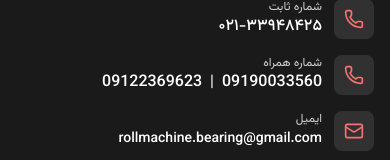
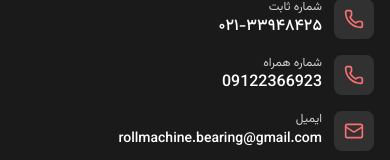
Before and after one commit to MhmdKh7/mohamadsite, a Next.js app: page / in a window 390 px wide. Shown: the part 8127-8287 px from the top of the page. Built offline with nearby package versions, Linux system fonts and the light colour scheme.

Commit message:
fix: unify all mobile numbers to 09122366923

```diff
--- a/components/footer.tsx
+++ b/components/footer.tsx
@@ -52,7 +52,7 @@ export function Footer() {
                 <Send className="h-5 w-5" aria-hidden="true" />
               </a>
               <a
-                href="https://wa.me/989190033560"
+                href="https://wa.me/989122366923"
                 target="_blank"
                 rel="noopener noreferrer"
                 aria-label="واتساپ رول ماشین"
@@ -158,13 +158,8 @@ export function Footer() {
                 </div>
                 <div>
                   <p className="text-xs text-primary-foreground/80">شماره همراه</p>
-                  <a href="tel:09190033560" className="text-primary-foreground hover:text-accent transition-colors font-medium">
-                    09190033560
-                  </a>
-                  <span className="mx-2 text-primary-foreground" aria-hidden="true">|</span>
-
-                  <a href="tel:09122369623" className="text-primary-foreground hover:text-accent transition-colors font-medium">
-                    09122369623
+                  <a href="tel:09122366923" className="text-primary-foreground hover:text-accent transition-colors font-medium">
+                    09122366923
                   </a>
                 </div>
               </li>
```
